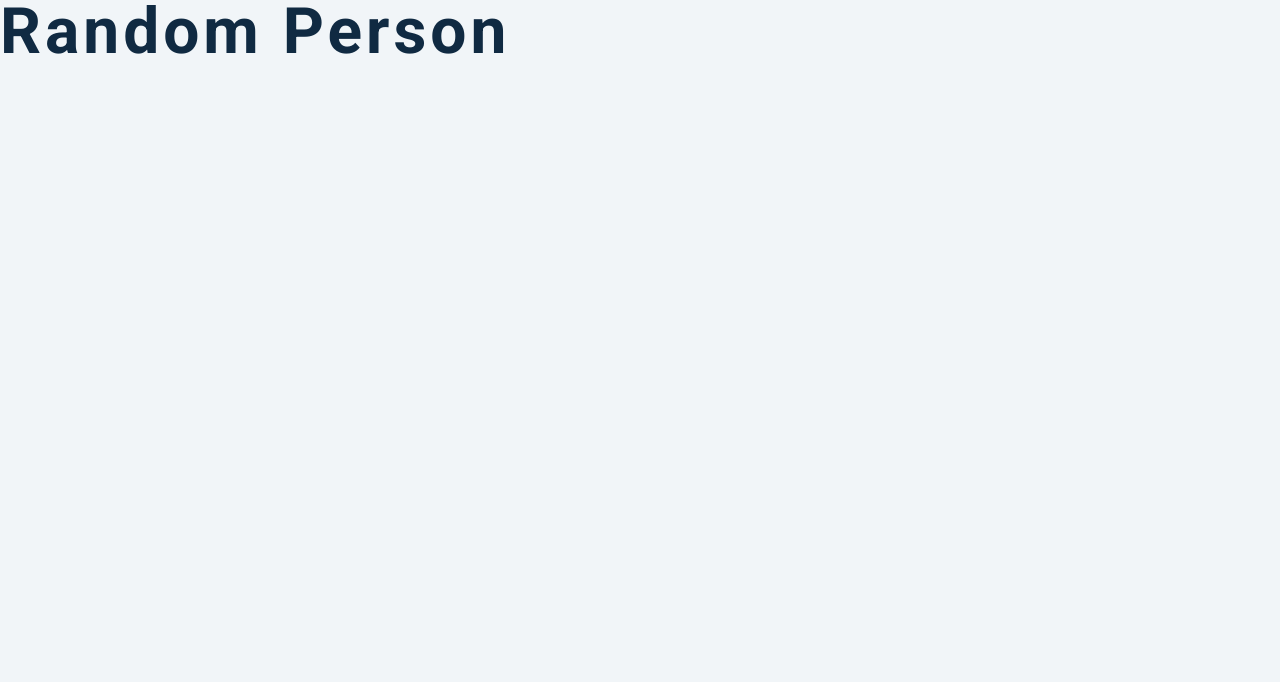
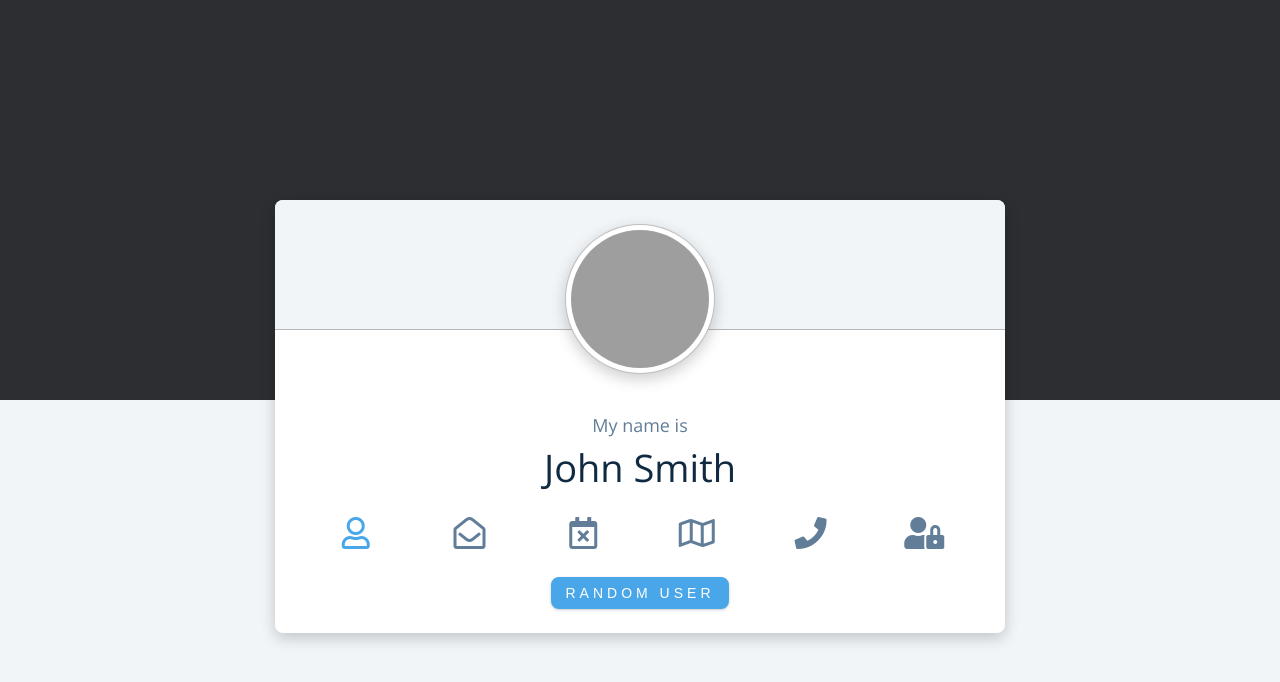
Before and after one commit to zackscovitch01/random-user-js, a plain HTML site: page index.html in a window 1280 px wide. Drawn offline with nearby package versions, Linux system fonts and the light colour scheme; no server answers; grey boxes are pictures that could not be loaded.

Commit message:
getUser()

```diff
--- a/app.js
+++ b/app.js
@@ -0,0 +1,24 @@
+import get from "./utils/getElement.js";
+const URL = "https://randomuser.me/api/";
+
+const img = get(".user-img");
+const title = get(".user-title");
+const value = get(".user-value");
+const btn = get(".btn");
+const btns = [...document.querySelectorAll(".icon")];
+
+const getUser = async () => {
+  const resp = await fetch(URL);
+  const data = await resp.json();
+  // Destructure
+  const person = data.results[0];
+  console.log(person);
+};
+
+const showUser = () => {
+  getUser();
+  console.log("hello world");
+};
+
+window.addEventListener("DOMContentLoaded", showUser);
+btn.addEventListener("click", showUser);
--- a/index.html
+++ b/index.html
@@ -14,7 +14,51 @@
   </head>
 
   <body>
-    <h1>random person</h1>
+    <div class="block bcg-black"></div>
+    <div class="block">
+      <div class="container">
+        <img
+          src="https://randomuser.me/api/portraits/men/75.jpg"
+          alt="random user"
+          class="user-img"
+        />
+        <p class="user-title">My name is</p>
+        <p class="user-value">John Smith</p>
+        <div class="values-list">
+          <!-- single icon -->
+          <button class="icon active" data-label="name">
+            <span class="far fa-user"></span>
+          </button>
+          <!-- end of single icon -->
+          <!-- single icon -->
+          <button class="icon" data-label="email">
+            <span class="far fa-envelope-open"></span>
+          </button>
+          <!-- end of single icon -->
+          <!-- single icon -->
+          <button class="icon" data-label="age">
+            <span class="far fa-calendar-times"></span>
+          </button>
+          <!-- end of single icon -->
+          <!-- single icon -->
+          <button class="icon" data-label="street">
+            <span class="far fa-map"></span>
+          </button>
+          <!-- end of single icon -->
+          <!-- single icon -->
+          <button class="icon" data-label="phone">
+            <span class="fas fa-phone"></span>
+          </button>
+          <!-- end of single icon -->
+          <!-- single icon -->
+          <button class="icon" data-label="password">
+            <span class="fas fa-user-lock"></span>
+          </button>
+          <!-- end of single icon -->
+        </div>
+        <button class="btn" type="button">Random User</button>
+      </div>
+    </div>
     <script type="module" src="./app.js"></script>
   </body>
 </html>
--- /dev/null
+++ b/utils/getElement.js
@@ -0,0 +1,7 @@
+const getElement = (selection) => {
+  const element = document.querySelector(selection);
+  if (element) return element;
+  throw new Error("No element selected");
+};
+
+export default getElement;
```
